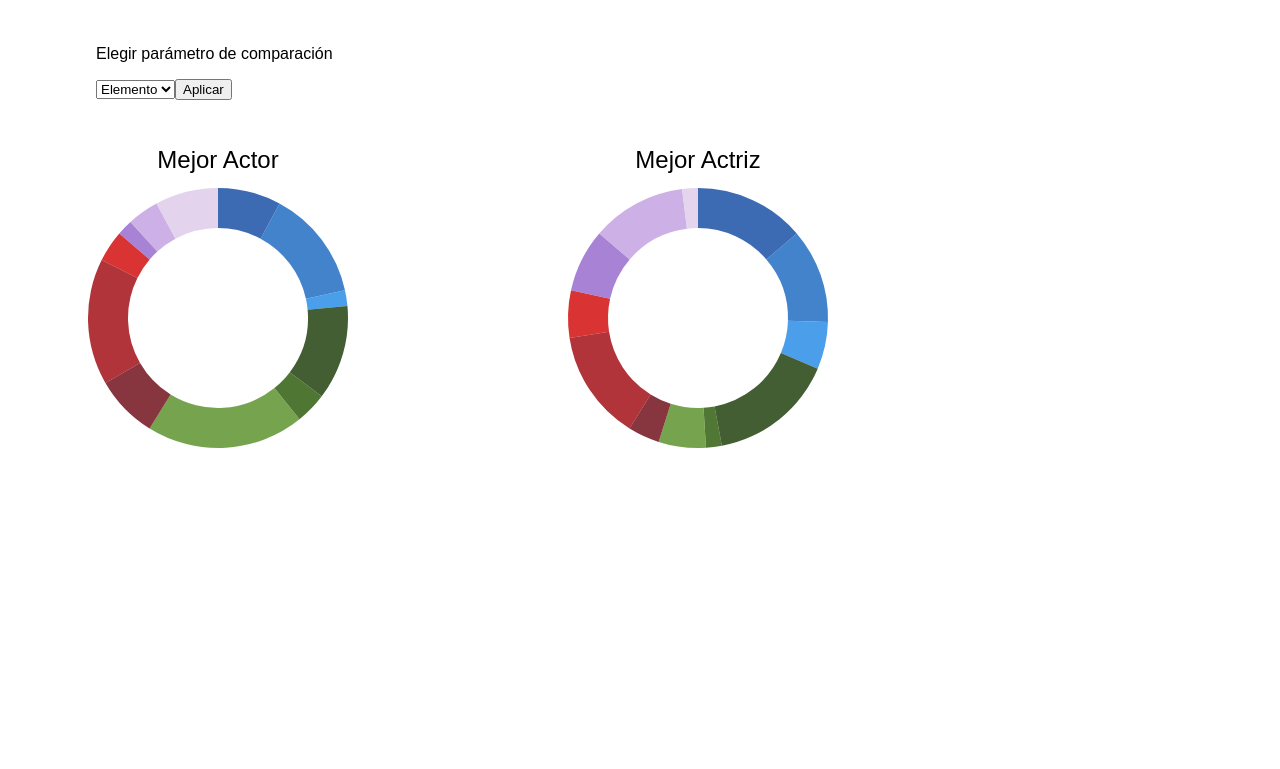
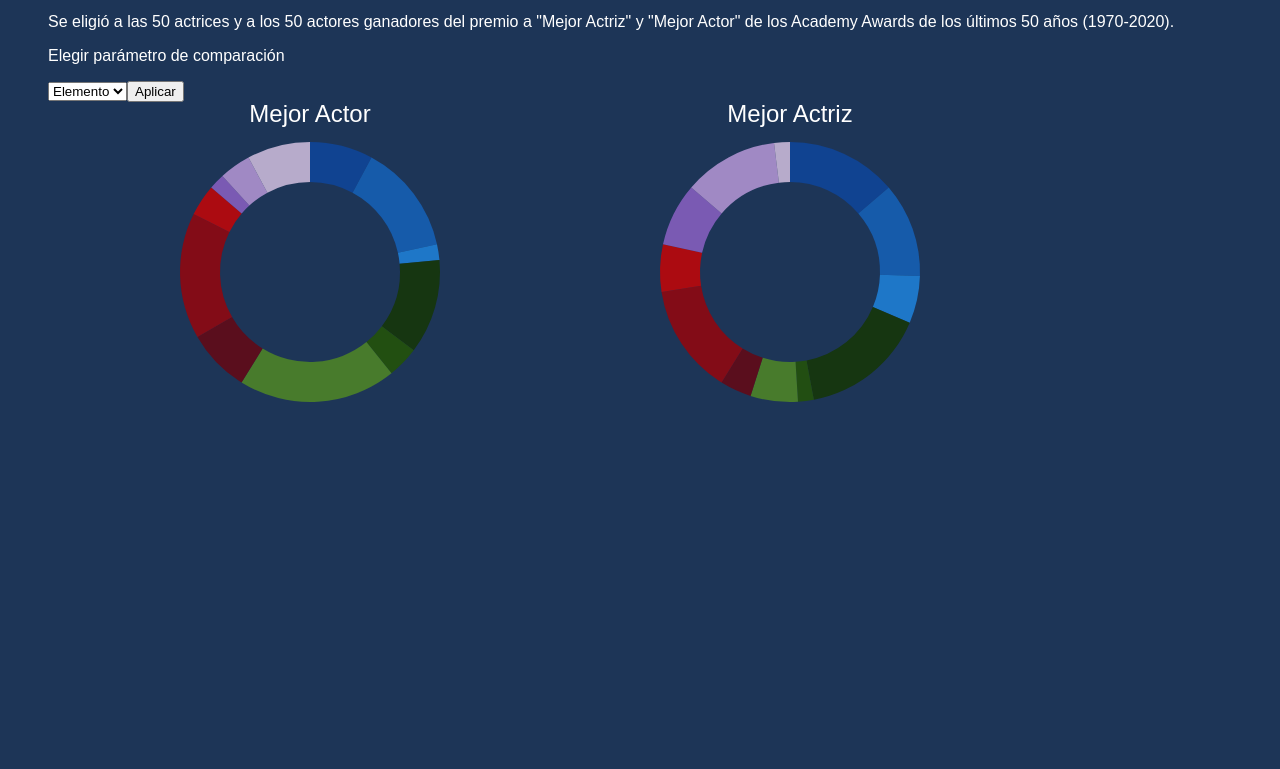
Before and after one commit to Saveliz/InfoVis-Saveliz, a plain HTML site: page Proyecto/index.html in a window 1280 px wide. Shown: the part 129-898 px from the top of the page. Drawn offline with nearby package versions, Linux system fonts and the light colour scheme.

Commit message:
feat: aesthetic things

```diff
--- a/Proyecto/index.html
+++ b/Proyecto/index.html
@@ -15,10 +15,14 @@
     Escrito en las Estrellas
     </div>
     <div class="subtitle">El signo zodiacal de las y los ganadores a "Mejor Actor" de los premios Oscar</div>
+    <p>
+      Se eligió a las 50 actrices y a los 50 actores ganadores del premio a "Mejor Actriz" y "Mejor Actor" de los Academy Awards de los últimos 50 años (1970-2020).
+    </p>
   </div>
+  <div id="selectors" class="col"></div>
   <div class="tool-container">
-    <div id="selectors" class="col"></div>
     <script src="script.js"></script>
+
   <div>
   </body>
 </html>
--- a/Proyecto/script.js
+++ b/Proyecto/script.js
@@ -50,7 +50,8 @@ const Colors =
     "Piscies":"#1e88e5",
     "Gemini":"#9163cb",
     "Libra":"#c19ee0",
-    "Aquarius":"#dec9e9"
+    "Aquarius":"#dec9e9",
+    "Text":"#ffff"
 };
 
 const scale_map = {
@@ -84,11 +85,13 @@ selector.append("option").text("Signo");
 
 // Inicializamos el svg
 
-const svg = d3.select('body')
+const svg = d3.select('.tool-container')
     .append('svg')
     .attr('id', 'circle-graph-container')
     .attr('width', WIDTH)
-    .attr('height', HEIGHT);
+    .attr('height', HEIGHT)
+    .style('display','block')
+    .style('margin','auto');
 
 const infoBox = svg
     .append('g')
@@ -101,6 +104,7 @@ const infoPercentM = infoBox
     .attr('transform', `translate(-110,55)`)
     .attr("font-size", "2rem")
     .style("text-anchor", "middle")
+    .style("fill",`${Colors["Text"]}`)
     .text("");
 
 const infoPercentF = infoBox
@@ -109,6 +113,7 @@ const infoPercentF = infoBox
     .attr('transform', `translate(370,55)`)
     .attr("font-size", "2rem")
     .style("text-anchor", "middle")
+    .style("fill",`${Colors["Text"]}`)
     .text("");
 
 
@@ -199,15 +204,18 @@ const actors = loadFiles().then(({actors, actresses}) => {
             .attr('transform', `translate(${circle_radius+margin.left}, 0)`)
             .attr("font-size", "1.5rem")
             .text("Mejor Actor")
+            .style("fill",`${Colors["Text"]}`)
             .style("text-anchor", "middle");
 
         const textCircleM =infoBox.append('text')
             .attr('id','circle-text-container-m')
             .attr('transform', `translate(130,110)`)
             .attr("font-size", "30px")
+            .style("fill",`${Colors["Text"]}`)
             .style("text-anchor", "middle");
 
         const imageCircleM=infoBox.append('path')
+            .style("fill",`${Colors["Text"]}`)
             .attr('id','circle-image-container');
 
         const circleGraphF = svg.append('g')
@@ -219,7 +227,8 @@ const actors = loadFiles().then(({actors, actresses}) => {
             .attr('transform', `translate(${circle_radius+margin.left}, 0)`)
             .attr("font-size", "1.5rem")
             .text("Mejor Actriz")
-            .style("text-anchor", "middle");
+            .style("text-anchor", "middle")
+            .style("fill",`${Colors["Text"]}`);
 
         let d_m, d_f;
         if(data_chosen === "Signo"){
@@ -268,8 +277,6 @@ const actors = loadFiles().then(({actors, actresses}) => {
             infoPercentF
                 .text(`${(repetition[d.data.key]["F"]/total_years*100).toFixed(1)}%`);
 
-            infoPercentG
-                .text(`'General': ${(repetition[d.data.key]["G"]/(2*total_years)*100).toFixed(1)}%`);
           })
           .on("mouseleave", (m,d) =>{
             sec = circleGraphF.selectAll(`.CGS-${d.data.key}`)
@@ -331,9 +338,6 @@ const actors = loadFiles().then(({actors, actresses}) => {
 
             infoPercentF
                 .text(`${(repetition[d.data.key]["F"]/total_years*100).toFixed(1)}%`);
-
-            infoPercentG
-                .text(`'General': ${(repetition[d.data.key]["G"]/(2*total_years)*100).toFixed(1)}%`);
           })
           .on("mouseleave", (m,d) =>{
             sec = circleGraphF.selectAll(`.CGS-${d.data.key}`)
@@ -355,9 +359,6 @@ const actors = loadFiles().then(({actors, actresses}) => {
 
             infoPercentF
                 .text(``);
-
-            infoPercentG
-                .text(`'General': `);
         });
 
         const paramsSelect = () => {
--- a/Proyecto/style.css
+++ b/Proyecto/style.css
@@ -1,12 +1,15 @@
 :root{
     font-family: Arial, Helvetica, sans-serif;
+    color: #ffff;
   }
 
 body{
     margin: 3rem;
+    align-items: center;
+    background-color: #1d3557;
 }
 .head-container{
-    margin: 2rem;
+    margin: 0rem;
 }
 
 .title{
@@ -18,14 +21,19 @@ body{
     font-size: 1.8rem;
 }
 
+.selectors{
+    margin-bottom: 2rem;
+}
+
 #circle-image-container{
-    text-align: center;
-    margin: 0 auto;
+    align-items: center;
+    margin-top: 1rem;
     width: 50px;
     height: 50px;
     stroke-width: 1px;
 }
 
 .tool-container{
-    margin: 3rem;
+    display: flex;
+    align-items: center;
 }
```
